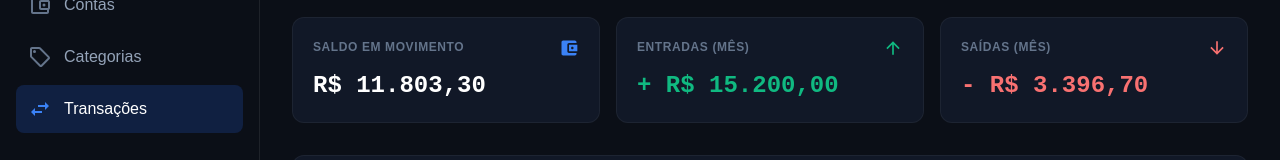
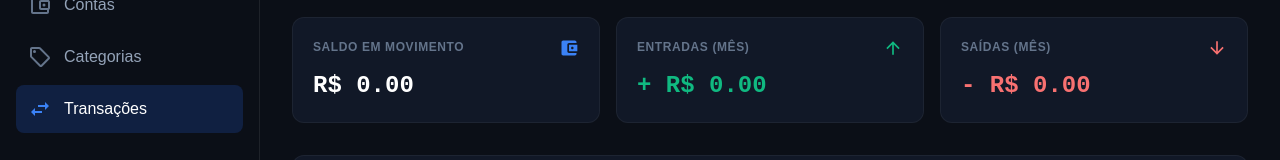
Before and after one commit to japaxapa/finmanager, a Next.js app: page /transactions in a window 1280 px wide. Shown: the part 178-338 px from the top of the page. Built offline with nearby package versions, Linux system fonts and the light colour scheme; no server answers; the database is empty.

Commit message:
feat: transaction metrics API READ

```diff
--- a/features/transactions/TransactionsMetrics.tsx
+++ b/features/transactions/TransactionsMetrics.tsx
@@ -4,8 +4,7 @@ import { Grid, Paper, Stack, Typography } from '@mui/material';
 import AccountBalanceWalletIcon from '@mui/icons-material/AccountBalanceWallet';
 import ArrowUpwardIcon from '@mui/icons-material/ArrowUpward';
 import ArrowDownwardIcon from '@mui/icons-material/ArrowDownward';
-import { useEffect, useMemo } from 'react';
-import { MOCK_TRANSACTIONS } from './mock.data';
+import { useMemo } from 'react';
 import { useTransactionSummary } from '@/shared/hooks/useTransactions';
 
 // TODO check metrics cards
@@ -16,26 +15,17 @@ export default function TransactionsMetrics() {
     /* Summary KPI Cards */
   }
 
+  // TODO check if is needed somethink for loading state UI/UX
   const { data: summaryData } = useTransactionSummary();
-
-  useEffect(() => {
-    console.log('totals', summaryData);
-  }, [summaryData]);
 
   // Totals calculated dynamically
   const { totalIncome, totalExpense, balance } = useMemo(() => {
-    let income = 0;
-    let expense = 0;
-    MOCK_TRANSACTIONS.forEach((t) => {
-      if (t.type === 'income') income += t.amount;
-      else expense += t.amount;
-    });
     return {
-      totalIncome: income,
-      totalExpense: expense,
-      balance: income - expense,
+      totalIncome: summaryData?.totalIncome ?? 0,
+      totalExpense: summaryData?.totalExpense ?? 0,
+      balance: summaryData?.netBalance ?? 0,
     };
-  }, []);
+  }, [summaryData]);
 
   return (
     <Grid container spacing={2} sx={{ mb: 4 }}>
```
